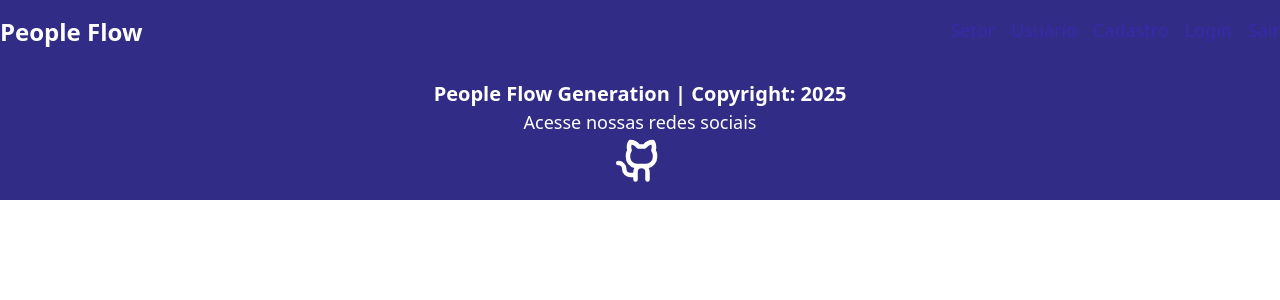
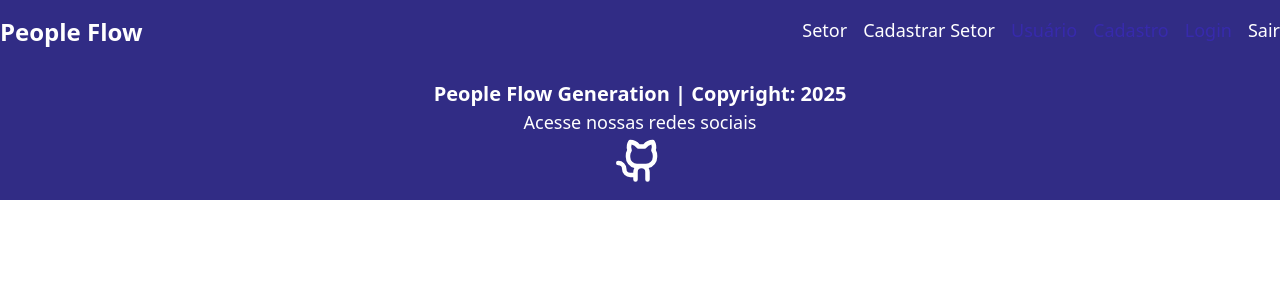
Before and after one commit to Time-Gene-Mulheres/People-Flow-FrontEnd, a React (Vite) app: page /deletarsetor/1 in a window 1280 px wide. Shown: the top 300 px of the page. Built offline with nearby package versions, Linux system fonts and the light colour scheme.

Commit message:
Alterações na Navibar

```diff
--- a/src/components/navbar/Navbar.tsx
+++ b/src/components/navbar/Navbar.tsx
@@ -1,29 +1,40 @@
-import { Link } from "react-router-dom"
+import { Link, useNavigate } from "react-router-dom"
+import { AuthContext } from "../../contexts/AuthContext";
+import { useContext } from "react";
 
 function Navbar() {
+
+    const navigate = useNavigate();
+
+    const { handleLogout } = useContext(AuthContext)
+
+    function logout() {
+
+        handleLogout()
+        alert('O Usuário foi desconectado com sucesso!')
+        navigate('/')
+    }
     return (
         <>
             <div className='w-full flex justify-center py-4
-            			   bg-indigo-900 text-white'>
+            			    bg-indigo-900 text-white'>
 
                 <div className="container flex justify-between text-lg">
-                <Link to='/home' className="text-2xl font-bold">People Flow</Link>
+                    <Link to='/home' className="text-2xl font-bold">People Flow</Link>
+
                     <div className='flex gap-4'>
-                    <Link to="/setor" className="text-indigo-800 hover:underline">
-                    Setor
-                    </Link>
+                    <Link to="/setor" className="hover:underline">Setor</Link>
+                    <Link to='/cadastrarsetor' className='hover:underline'>Cadastrar Setor</Link>
                     <Link to="/usuario" className="text-indigo-800 hover:underline">
                     Usuário
                     </Link>
                     <Link to="/cadastro" className="text-indigo-800 hover:underline">
-                     Cadastro
+                    Cadastro
                     </Link>
                     <Link to="/login" className="text-indigo-800 hover:underline">
                     Login
                     </Link>
-                    <Link to="/sair" className="text-indigo-800 hover:underline">
-                    Sair
-                    </Link>
+                    <Link to='' onClick={logout} className='hover:underline'>Sair</Link>
                     </div>
                 </div>
             </div>
```
Also changed, not shown: 1 other file (tests, documents, lock files or other folders).
